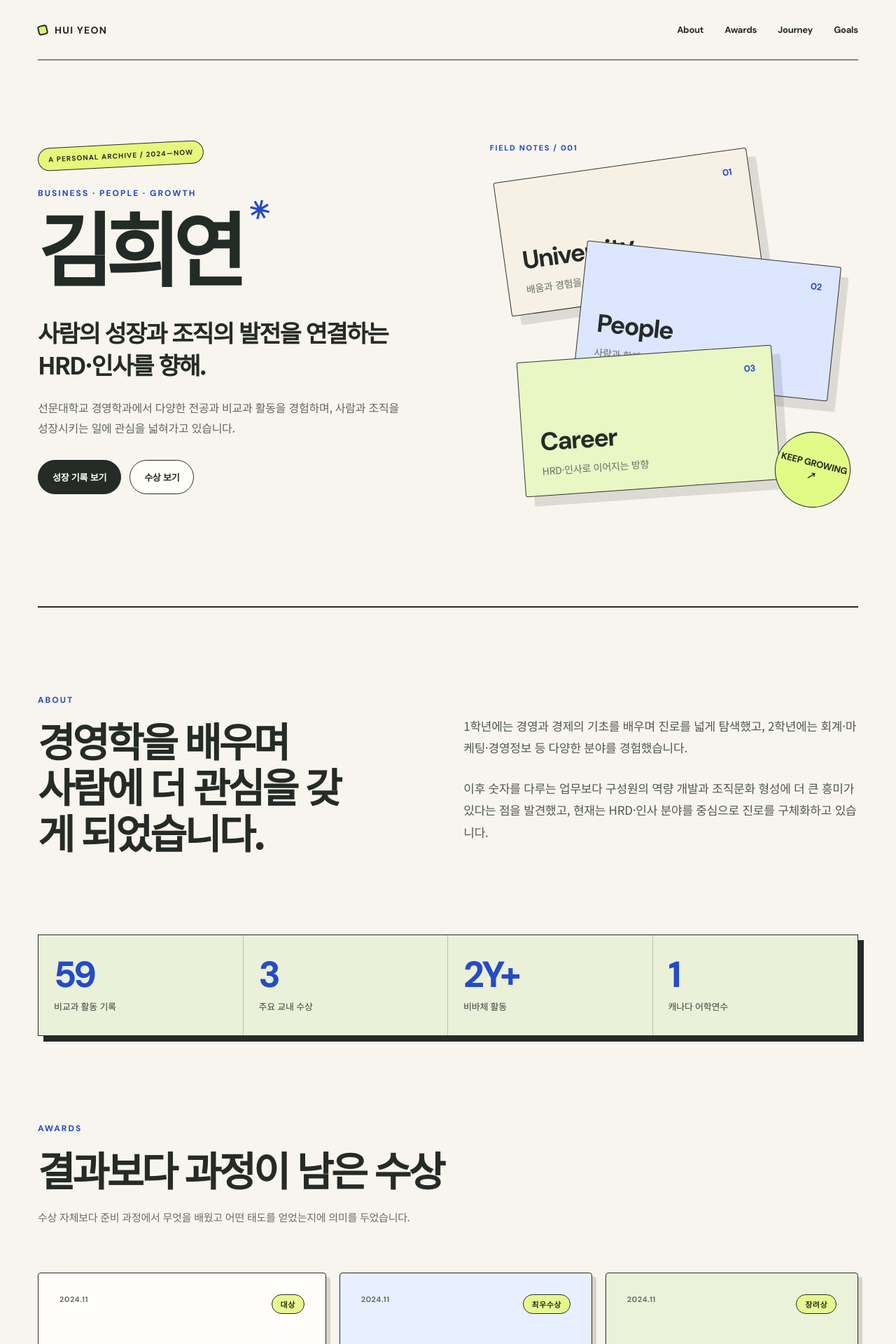
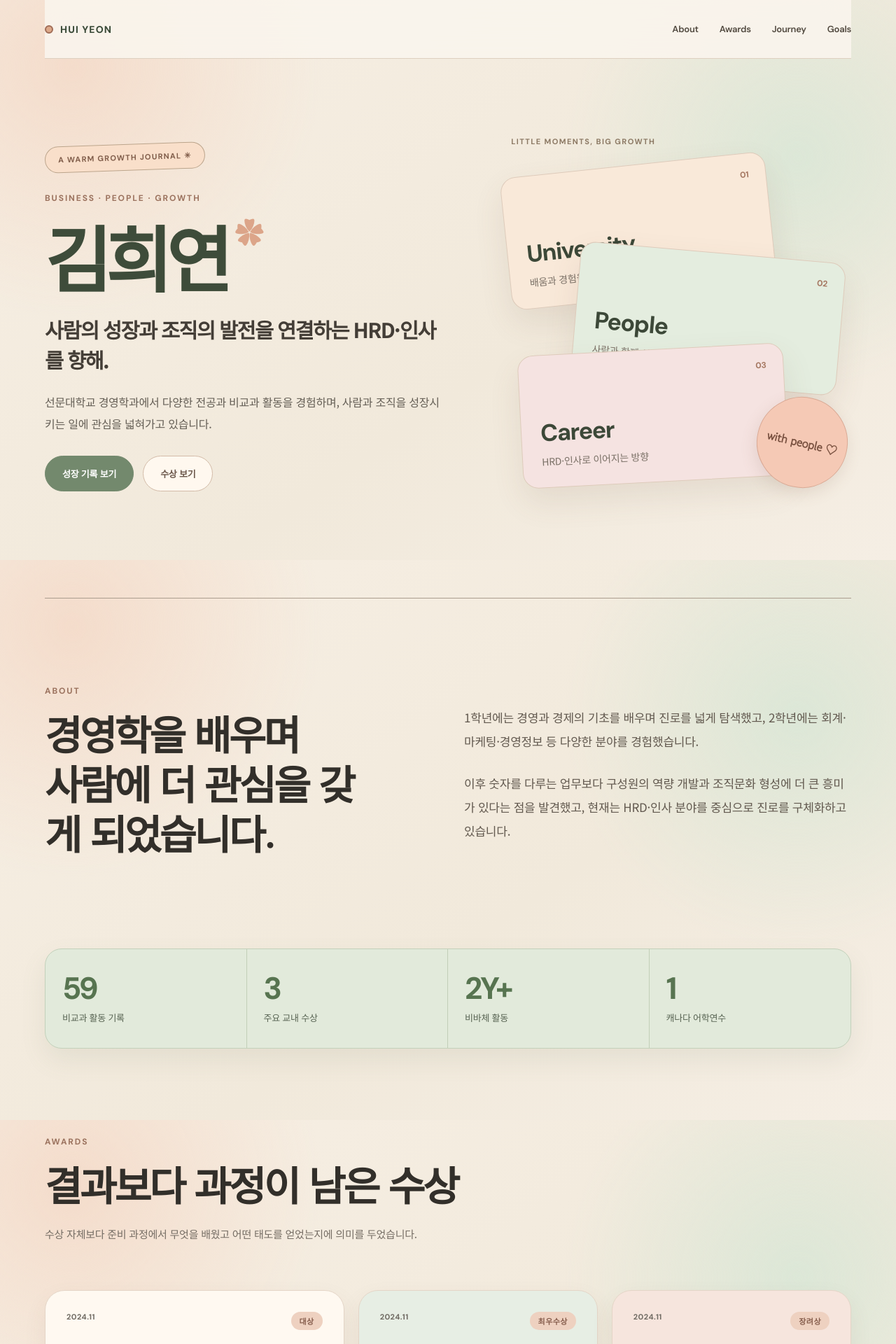
Before and after one commit to KSW906/portfolio, a React (Vite) app: page / in a window 1280 px wide. Shown: the top 1920 px of the page at 70% size. Built offline with nearby package versions, Linux system fonts and the light colour scheme.

Commit message:
Redesign portfolio with warm sage peach editorial identity

```diff
--- a/src/personal.css
+++ b/src/personal.css
@@ -1,75 +1,78 @@
-@import url('https://fonts.googleapis.com/css2?family=DM+Sans:wght@400;500;600;700;800&family=Noto+Sans+KR:wght@400;500;600;700;800&display=swap');
-
-/* Personal archive redesign — intentionally layered on top of the original layout. */
-:root{--paper:#f8f5ee;--ink:#252b27;--muted:#686e65;--accent:#254bc8;--line:#dedbd1;--soft:#efeadf;--white:#fffdf8;--max:1260px}
-html,body{background:var(--paper)}
-body{background-image:radial-gradient(#c7c3b7 0.65px,transparent .65px);background-size:18px 18px;background-attachment:fixed}
-::selection{background:#e4fa7e;color:#202721}
+/* Kim Hui Yeon • Warm Growth Archive — private review branch */
+@import url('https://fonts.googleapis.com/css2?family=DM+Sans:wght@400;500;600;700;800&family=Gowun+Dodum&family=Noto+Sans+KR:wght@400;500;600;700;800&display=swap');
+:root{--paper:#f5eee4;--ink:#322f2a;--muted:#706b63;--accent:#687e5c;--line:#e1d6c8;--soft:#efe5d8;--white:#fff9f0;--max:1240px}
+*{box-sizing:border-box}
+html,body{background:var(--paper);color:var(--ink)}
+body{background-image:radial-gradient(circle at 8% 12%,#f4dccb 0,transparent 26%),radial-gradient(circle at 89% 28%,#dce7d7 0,transparent 26%),linear-gradient(145deg,#f7efe4,#f1e9db 60%,#f5eee4);background-attachment:fixed;font-family:"Noto Sans KR",sans-serif}
+::selection{background:#e3c5af;color:#29241e}
 .page{padding-bottom:0}
-.header{height:86px;background:rgba(248,245,238,.92);border-bottom:1.5px solid var(--ink)}
-.brand{letter-spacing:.09em;font-weight:800}
-.brand .dot{background:#d9f467;border:2px solid #1f2b27;width:14px;height:14px;border-radius:4px;transform:rotate(-14deg)}
-.header nav{color:var(--ink);font-weight:700;gap:30px}
-.header nav a:hover{color:var(--accent)}
-.eyebrow{font-weight:800;color:var(--accent);font-size:12px;letter-spacing:.17em}
-.hero{padding:90px 0 130px;gap:5vw;grid-template-columns:1fr 1fr;min-height:720px}
-.heroCopy{position:relative;z-index:1}
-.heroCopy:before{content:"A PERSONAL ARCHIVE  /  2024—NOW";display:inline-block;border:1px solid var(--ink);padding:9px 14px;border-radius:40px;transform:rotate(-3deg);font:700 10px 'DM Sans',sans-serif;letter-spacing:.11em;background:#e6f77b;margin-bottom:30px}
-.hero h1{font-size:clamp(88px,9vw,146px);line-height:1.06;letter-spacing:-.085em;color:#232b26;position:relative}
-.hero h1:after{content:"✳";position:absolute;font-size:36px;color:var(--accent);top:-20px;margin-left:12px;transform:rotate(14deg)}
-.heroLine{font-size:clamp(25px,2.65vw,39px);letter-spacing:-.055em;line-height:1.36}
-.lead{font-size:16px;color:#5f665e;max-width:530px}
-.actions{gap:12px;flex-wrap:wrap}
-.primary,.secondary{border:1.5px solid var(--ink);border-radius:100px;padding:14px 20px;font-size:13px;transition:transform .2s,box-shadow .2s}
-.primary{background:var(--ink);color:#fff}
-.secondary{background:var(--white);color:var(--ink)}
-.primary:hover,.secondary:hover{transform:translate(-3px,-3px);box-shadow:4px 4px 0 #254bc8}
-.heroPanel{height:560px;isolation:isolate}
-.heroPanel:before{content:"FIELD NOTES / 001";position:absolute;z-index:-1;left:5%;top:5%;font:800 11px 'DM Sans',sans-serif;letter-spacing:.15em;color:var(--accent)}
-.heroPanel:after{content:"KEEP GROWING ↗";position:absolute;z-index:5;right:2%;bottom:2%;background:#e2fa86;border:1.5px solid var(--ink);border-radius:50%;width:106px;height:106px;display:flex;align-items:center;justify-content:center;text-align:center;font:800 13px 'DM Sans',sans-serif;transform:rotate(14deg)}
-.heroCard{background:#fffdf8;border:1.5px solid #30342e;border-radius:3px;box-shadow:12px 14px 0 rgba(31,38,32,.13);width:min(365px,82%);height:193px;padding:25px}
-.heroCard span{color:var(--accent);font-size:13px}
-.heroCard strong{letter-spacing:-.05em}
-.heroCardA{background:#f6f1e4;transform:translate(-51px,-125px) rotate(-8deg)}
-.heroCardB{background:#dce6ff;transform:translate(61px,2px) rotate(6deg)}
-.heroCardC{background:#e8f7c4;transform:translate(-23px,145px) rotate(-4deg)}
-.intro{padding:125px 0 105px;border-top:2px solid var(--ink)}
-.intro h2,.sectionHead h2,.volunteer h2,.language h2,.closing h2{line-height:1.13;letter-spacing:-.065em}
-.introText p{font-size:17px;color:#4f5950}
-.stats{background:#ebf0d9;border:1.5px solid var(--ink);border-radius:0;box-shadow:8px 8px 0 var(--ink)}
-.stats article{border-right:1px solid #bac5ad}
-.stats strong{font-weight:800;color:var(--accent);font-size:52px}
-.stats span{color:#37453e}
-.section{padding:125px 0}
-.sectionHead{max-width:840px}
-.sectionHead h2{position:relative}
-.awardGrid{gap:19px;grid-template-columns:1.14fr 1fr 1fr}
-.awardGrid article{border:1.5px solid var(--ink);border-radius:4px;box-shadow:6px 6px 0 #d7d3c8;background:#fffefa;transition:transform .25s,box-shadow .25s}
-.awardGrid article:nth-child(2){background:#e8efff}.awardGrid article:nth-child(3){background:#eaf3da}
-.awardGrid article:hover{transform:translate(-4px,-5px);box-shadow:10px 11px 0 #bec9e5}
-.awardTop b{background:#e8f68f;color:#253022;border:1px solid var(--ink);padding:5px 12px;border-radius:100px}
-.awardGrid h3{margin-top:86px}
-.timeline{border-top:2px solid var(--ink)}
-.timeline article{padding:31px 18px;transition:background .2s;grid-template-columns:165px 1fr}
-.timeline article:hover{background:#eceddc}
-.timeline article>span{color:var(--accent);font-size:13px}
-.timeline article h3:before{content:"↗ ";color:var(--accent)}
-.volunteer{border-top:2px solid var(--ink);border-bottom:2px solid var(--ink)}
-.volunteerList article{transition:background .2s;padding-left:12px;padding-right:12px}
-.volunteerList article:hover{background:#e8efd8}
-.languageVisual{background:#2444aa;border-radius:3px;box-shadow:12px 12px 0 #d4ddf7;position:relative;overflow:hidden}
-.languageVisual:after{content:"✳";position:absolute;right:-22px;top:-85px;color:rgba(255,255,255,.13);font-size:380px;line-height:1}
-.languageMark{font-size:138px;color:#d5ff7f}
-.miniTags span{border:1.5px solid var(--ink);border-radius:40px;color:var(--ink);background:#f4f0e6;padding:10px 15px}
-.goalGrid{border-top:2px solid var(--ink)}
-.goalGrid article{padding-top:42px}
-.goalGrid span{display:inline-flex;width:43px;height:43px;align-items:center;justify-content:center;border:1px solid var(--ink);border-radius:50%;background:#e9f4b2;color:var(--ink)}
-.goalGrid h3{margin-top:25px}
-.closing{background:#23372e;position:relative;overflow:hidden}
-.closing:after{content:"✳";position:absolute;right:-60px;top:-90px;font-size:350px;line-height:1;color:rgba(227,252,151,.10);pointer-events:none}
-.closing>p{color:#d4e8ac}
-.closing span{color:#e1e8dd}
-.page footer{padding:28px 0 30px}
-@media(max-width:900px){.hero{grid-template-columns:1fr;gap:10px;min-height:auto}.heroPanel{height:505px}.hero h1{font-size:clamp(76px,16vw,120px)}.awardGrid{grid-template-columns:1fr}.heroCopy:before{margin-bottom:20px}.intro{padding:90px 0}}
-@media(max-width:560px){.header{height:74px}.header nav{gap:16px;font-size:12px}.hero{padding:55px 0 75px}.hero h1{font-size:76px}.heroLine{font-size:26px}.heroPanel{height:430px}.heroCard{width:76%;height:157px;padding:19px}.heroCard strong{font-size:29px}.heroCardA{transform:translate(-26px,-102px) rotate(-7deg)}.heroCardB{transform:translate(30px,0) rotate(5deg)}.heroCardC{transform:translate(-12px,107px) rotate(-4deg)}.heroPanel:after{width:82px;height:82px;font-size:10px;bottom:0}.hero h1:after{font-size:24px;top:-10px}.intro h2,.sectionHead h2,.volunteer h2,.language h2,.closing h2{font-size:clamp(38px,10vw,54px)}.stats strong{font-size:42px}.timeline article{grid-template-columns:90px 1fr;gap:12px}.languageVisual{min-height:340px}.languageMark{font-size:92px}.closing:after{font-size:230px}}
-@media(prefers-reduced-motion:reduce){.primary,.secondary,.awardGrid article{transition:none}}
+.header{height:84px;background:rgba(250,245,237,.91);border-bottom:1px solid #ded0c0;backdrop-filter:blur(18px)}
+.brand{font-family:"DM Sans","Noto Sans KR",sans-serif;color:#3a4a38;letter-spacing:.08em;font-weight:800}
+.brand .dot{background:#dca889;border:2px solid #9f6b55;border-radius:50%;width:12px;height:12px}
+.header nav{color:#51493f;font-weight:600;gap:30px}
+.header nav a:after{background:#b78a73}
+.header nav a:hover{color:#8a6150}
+.eyebrow{color:#9b725e;font-size:12px;letter-spacing:.16em}
+.hero{min-height:750px;grid-template-columns:1.05fr .95fr;gap:5vw;padding:100px 0 130px}
+.heroCopy{position:relative}
+.heroCopy:before{content:"A WARM GROWTH JOURNAL  ✳";display:inline-block;font:700 11px "DM Sans",sans-serif;letter-spacing:.11em;border:1px solid #bca58c;border-radius:100px;padding:11px 18px;background:#f9dfca;transform:rotate(-2deg);margin-bottom:32px;color:#815e4b}
+.hero h1{font-family:"Gowun Dodum","Noto Sans KR",sans-serif;font-size:clamp(82px,8vw,126px);font-weight:700;line-height:1.1;letter-spacing:-.075em;color:#3e4c3a}
+.hero h1:after{content:"✿";color:#dca589;font-size:40px;vertical-align:top;margin-left:12px}
+.heroLine{font-size:clamp(25px,2.3vw,36px);font-weight:700;line-height:1.45;color:#443e37;letter-spacing:-.055em}
+.lead{color:#645e55;font-size:16px;max-width:580px;line-height:1.95}
+.actions{gap:13px;flex-wrap:wrap}
+.primary,.secondary{display:inline-block;border-radius:100px;padding:15px 24px;font-size:13px;font-weight:700;transition:transform .2s,background .2s,box-shadow .2s}
+.primary{background:#73896d;color:#fff;border:1px solid #73896d}
+.secondary{background:#fff8ef;color:#6b584c;border:1px solid #d3bba8}
+.primary:hover,.secondary:hover{transform:translateY(-3px);box-shadow:0 9px 20px rgba(95,70,48,.13)}
+.secondary:hover{background:#f3dcc9;border-color:#caad92;color:#513d33}
+.heroPanel{height:540px;position:relative}
+.heroPanel:before{content:"LITTLE MOMENTS, BIG GROWTH";position:absolute;left:6%;top:2%;font:700 11px "DM Sans",sans-serif;color:#8c7964;letter-spacing:.13em}
+.heroPanel:after{content:"with people ♡";position:absolute;right:1%;bottom:5%;width:128px;height:128px;background:#f5c9b5;border:1px solid #daa994;border-radius:50%;display:flex;align-items:center;justify-content:center;transform:rotate(13deg);font:700 17px "Gowun Dodum",sans-serif;color:#78503f;box-shadow:0 8px 22px #8b665029}
+.heroCard{border:1px solid #decbbb;border-radius:22px;width:min(380px,83%);height:190px;background:#fff9f0;box-shadow:0 20px 45px rgba(105,82,61,.11);padding:27px}
+.heroCard span{color:#a57761}.heroCard strong{font-size:34px;color:#3c4838}.heroCard p{color:#7b7167}
+.heroCardA{background:#f9e9d9;transform:translate(-46px,-124px) rotate(-6deg)}
+.heroCardB{background:#e4eddf;transform:translate(54px,1px) rotate(5deg)}
+.heroCardC{background:#f5e3e1;transform:translate(-25px,140px) rotate(-3deg)}
+.intro{border-top:1px solid #ab9d8e;padding:125px 0}
+.intro h2,.sectionHead h2,.volunteer h2,.language h2,.closing h2{font-family:"Gowun Dodum","Noto Sans KR",sans-serif;line-height:1.23;letter-spacing:-.058em}
+.introText p{color:#62594f;line-height:2}
+.stats{background:#e2eadb;border:1px solid #c3d1bb;border-radius:24px;overflow:hidden;box-shadow:0 16px 36px #6b84611c}
+.stats article{border-color:#c2ceb8;padding:34px 24px}
+.stats strong{color:#577450}.stats span{color:#576352}
+.section{padding:126px 0}
+.sectionHead>p:last-child{color:#756d64}
+.awardGrid{gap:20px}
+.awardGrid article{background:#fff9f1;border:1px solid #e4d5c7;border-radius:28px;box-shadow:0 14px 34px rgba(96,77,56,.07);transition:transform .25s,box-shadow .25s}
+.awardGrid article:nth-child(2){background:#e7eee4}.awardGrid article:nth-child(3){background:#f6e5dd}
+.awardGrid article:hover{transform:translateY(-7px);box-shadow:0 25px 42px #65513d21}
+.awardTop b{background:#eed1c0;color:#865d4c;border:none;border-radius:100px;padding:5px 12px}
+.awardGrid h3{color:#3a4437}
+.timeline{border-top:1px solid #a99883}
+.timeline article{border-bottom-color:#d7cab8;transition:background .2s,padding .2s;border-radius:16px}
+.timeline article:hover{background:#faf5ec;padding-left:20px}
+.timeline article>span{color:#987361}
+.timeline h3{color:#3b493a}
+.timeline h3:before{content:"✿ ";font-size:18px;color:#d89f83}
+.volunteer{border-top:1px solid #b8a693;border-bottom:1px solid #b8a693}
+.volunteerList article{padding-left:10px;padding-right:10px;border-radius:12px}
+.volunteerList article:hover{background:#e5ebdc}
+.volunteerList span{color:#9a765e}
+.languageVisual{background:linear-gradient(150deg,#778d78,#405e58);border-radius:32px;box-shadow:0 25px 45px #4e6a5326;overflow:hidden;position:relative}
+.languageVisual:after{content:"✿";position:absolute;font-size:280px;right:-35px;top:-65px;color:#ffffff1b;line-height:1}
+.languageMark{color:#f9e4c9;font-family:"Gowun Dodum",sans-serif}
+.languageVisual span{color:#ffe6ca}
+.languageVisual p{color:#ebf1e9}
+.miniTags span{border-radius:100px;border:1px solid #dfc9b6;background:#fff9f0;color:#705b4d;padding:9px 13px}
+.goalGrid{border-top-color:#a99883}
+.goalGrid article{border-color:#d7c9b8}
+.goalGrid span{background:#e0e9db;display:inline-flex;border-radius:50%;align-items:center;justify-content:center;width:40px;height:40px;color:#587151}
+.goalGrid h3{color:#3c4a3b}
+.closing{background:#52684f;color:#fff9f0;position:relative;overflow:hidden}
+.closing:after{content:"✿";position:absolute;right:-55px;top:-95px;font-size:380px;line-height:1;color:#ffffff12;pointer-events:none}
+.closing>p{color:#f2d3bc}
+.closing span{color:#e8ecdf}
+.page footer{padding:30px 0;color:#6d6459}
+@media(max-width:900px){.hero{grid-template-columns:1fr;min-height:auto;gap:15px;padding:70px 0 100px}.heroPanel{height:500px}.hero h1{font-size:clamp(70px,16vw,112px)}.awardGrid{grid-template-columns:1fr}.intro{padding:95px 0}}
+@media(max-width:560px){.header{height:72px}.header nav{gap:14px;font-size:12px}.hero{padding:60px 0 80px}.heroCopy:before{margin-bottom:20px}.hero h1{font-size:clamp(62px,17vw,82px)}.hero h1:after{font-size:25px}.heroLine{font-size:27px}.heroPanel{height:430px}.heroCard{width:80%;height:160px;padding:20px}.heroCard strong{font-size:28px}.heroCardA{transform:translate(-23px,-108px) rotate(-5deg)}.heroCardB{transform:translate(25px,0) rotate(5deg)}.heroCardC{transform:translate(-14px,110px) rotate(-3deg)}.heroPanel:after{width:86px;height:86px;font-size:12px;bottom:1%}.intro h2,.sectionHead h2,.volunteer h2,.language h2,.closing h2{font-size:clamp(37px,9vw,54px)}.stats strong{font-size:42px}.timeline article{grid-template-columns:85px 1fr;gap:15px}.languageVisual{min-height:350px}.languageMark{font-size:92px}.closing:after{font-size:250px}}
+@media(prefers-reduced-motion:reduce){.primary,.secondary,.awardGrid article,.timeline article{transition:none}}
```
